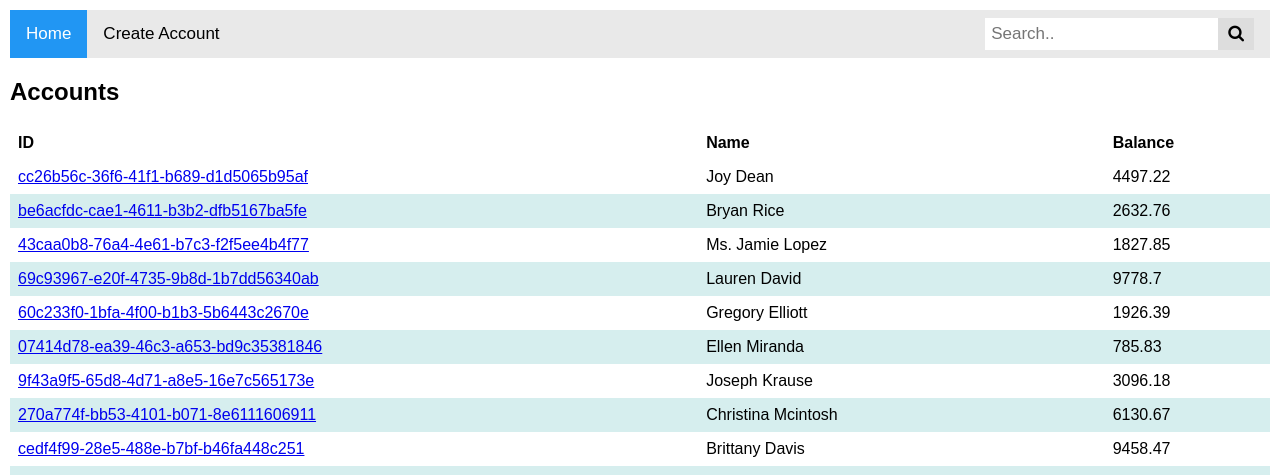
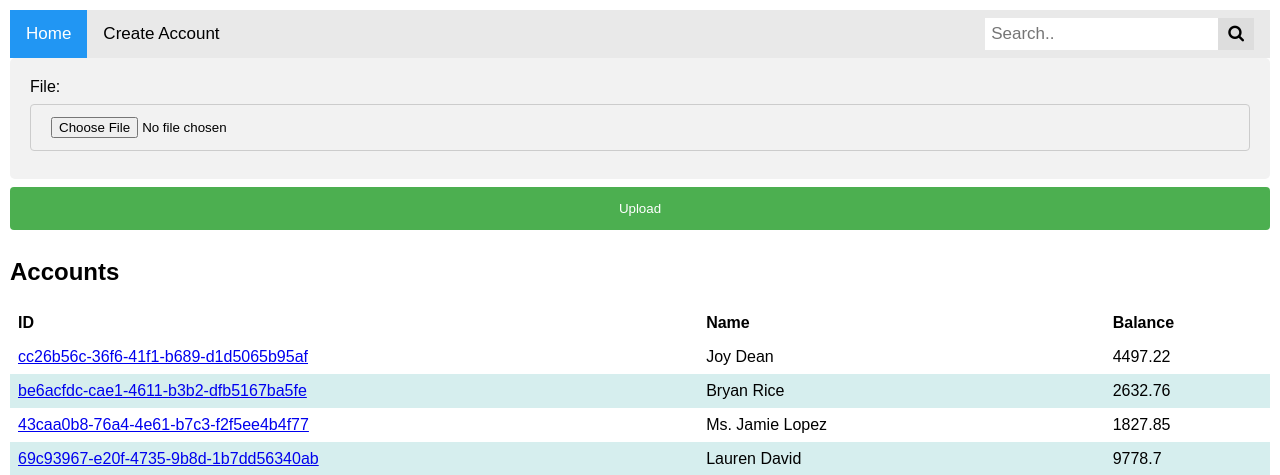
Before and after one commit to MarwanAhmed25/Docspert-task, a Django app: page / in a window 1280 px wide. Shown: the top 475 px of the page. Run offline with Django 4.2, Linux system fonts and the light colour scheme; data comes from the database, SQL or seed files in the repository; both versions use the stored data as it was after the commit.

Commit message:
file upload

```diff
--- a/accounts/forms.py
+++ b/accounts/forms.py
@@ -11,3 +11,6 @@ class TransactionForm(forms.ModelForm):
     class Meta:
         model = Transaction
         fields = ['sender', 'receiver', 'amount']
+
+class FileForm(forms.Form):
+    file = forms.FileField()
--- a/accounts/models.py
+++ b/accounts/models.py
@@ -18,5 +18,7 @@ class Transaction(models.Model):
     amount = models.FloatField(default=0, validators=[MinValueValidator(0)])
     created_in = models.DateTimeField(auto_now_add=True)
 
+    class Meta:
+        ordering = ['-created_in']
     def __str__(self):
         return str(self.id)
--- a/accounts/templates/accounts/list.html
+++ b/accounts/templates/accounts/list.html
@@ -1,4 +1,22 @@
 {% extends 'base.html' %}
+
+
+{% block file_form %}
+   <form action="" method="post" enctype="multipart/form-data">
+    {% csrf_token %}
+    <div>
+    <label for="id_file">File:</label>
+
+
+
+<input class="form_text" type="file" name="file" required="" id="id_file">
+
+</div>
+
+    <input name="submit" type="submit" value="Upload">
+</form>
+{% endblock %}
+
 
 {% block content %}
 
--- a/accounts/views.py
+++ b/accounts/views.py
@@ -1,20 +1,32 @@
 from django.shortcuts import render, redirect
 from django.db.models import Q
+from openpyxl import load_workbook
 from django.contrib import messages
 from .models import Account, Transaction
-from .forms import AccountForm, TransactionForm
+from .forms import AccountForm, TransactionForm, FileForm
 # Create your views here.
 def account_list(request):
+    if request.method == 'POST':
+        try:
+            wb = load_workbook(filename=request.FILES.get('file'))
+            for sheet in wb.worksheets:
+                for row in sheet.iter_rows(min_row=2):
+                    pk, name, balance = row[0].value, row[1].value, row[2].value
+
+                    Account.objects.create(name=name, id=pk, balance=balance)
+        except Exception as e:
+            messages.error(request, e)
+
     if request.GET.get('search'):
         accounts = Account.objects.filter(name__icontains=request.GET.get('search'))
     else:
         accounts = Account.objects.all()
-    return render(request, 'accounts/list.html', {'accounts': accounts, 'page':'home'})
+    return render(request, 'accounts/list.html', {'accounts': accounts, 'page':'home', 'form': FileForm()})
 
 def account_detail(request, pk):
     account = Account.objects.get(pk=pk)
     if request.GET.get('search'):
-        transactions = Transaction.objects.filter(Q(sender__name__icontains=request.GET.get('search'))|Q(receiver__name__icontains=request.GET.get('search')))
+        transactions = Transaction.objects.filter((Q(sender=account)|Q(receiver=account)) & (Q(sender__name__icontains=request.GET.get('search'))|Q(receiver__name__icontains=request.GET.get('search'))))
     else:
         transactions = Transaction.objects.filter(Q(sender=account)|Q(receiver=account))
 
@@ -26,9 +38,15 @@ def account_create(request):
         if form.is_valid():
             form.save()
             return redirect('accounts:account_list')  # Redirect to your home page
+        else:
+            # Form is not valid; display errors
+            for field, errors in form.errors.items():
+                for error in errors:
+                    messages.error(request, f"{field}: {error}")
     else:
         form = AccountForm()
     return render(request, 'accounts/create_account.html', {'form': form})
+
 
 def transaction_create(request, pk):
     accounts = Account.objects.filter(~Q(id=pk))
--- a/templates/base.html
+++ b/templates/base.html
@@ -161,6 +161,9 @@ form div {
     {% endfor %}
 </ul>
 {% endif %}
+{% block file_form %}
+
+{% endblock %}
 {% block content %}
 
 {% endblock %}
--- a/transfare/settings.py
+++ b/transfare/settings.py
@@ -106,7 +106,7 @@ AUTH_PASSWORD_VALIDATORS = [
 
 LANGUAGE_CODE = 'en-us'
 
-TIME_ZONE = 'UTC'
+TIME_ZONE = 'Africa/Cairo'
 
 USE_I18N = True
 
```
Also changed, not shown: db.sqlite3.
